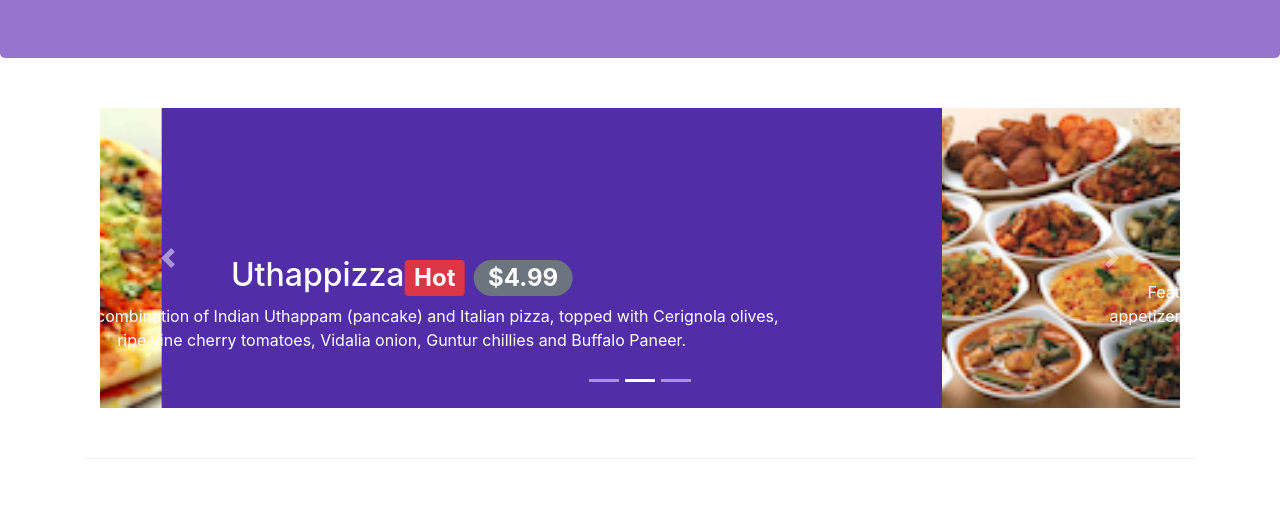
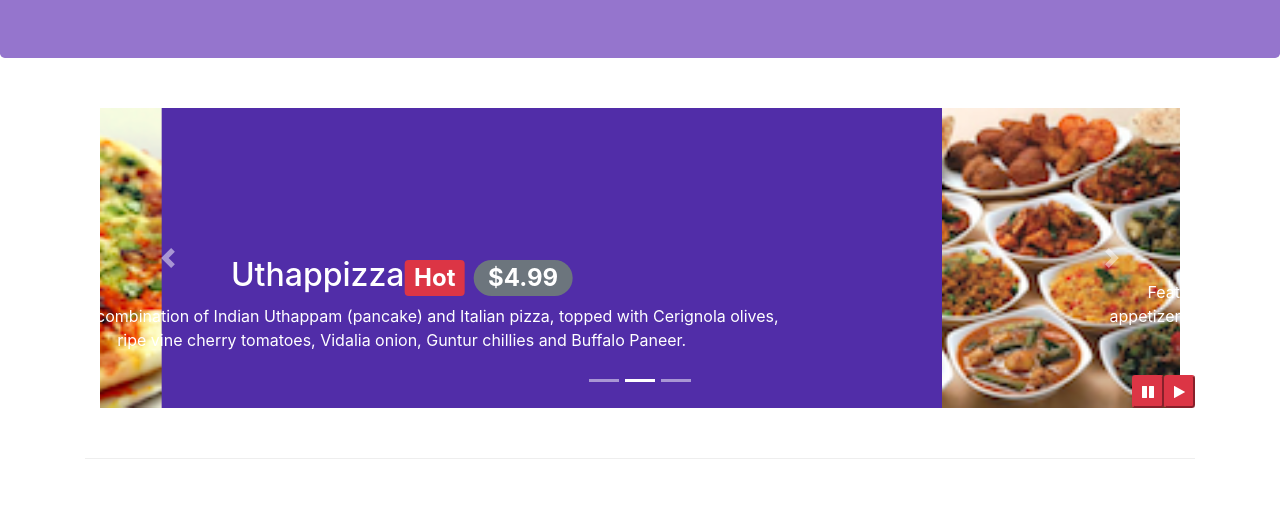
Before and after one commit to vrishabhparmar/MyBootstrapProject, a website: page index.html in a window 1280 px wide. Shown: the part 276-800 px from the top of the page. Drawn offline with nearby package versions, Linux system fonts and the light colour scheme.

Commit message:
Bootstrap Jquery

```diff
--- a/css/style.css
+++ b/css/style.css
@@ -57,3 +57,9 @@ body{
  .form-row{
      margin-bottom: 10px;
  }
+ #carouselButton{
+     position: absolute;
+     right:0;
+     bottom:0;
+     z-index: 1;
+ }
--- a/index.html
+++ b/index.html
@@ -199,6 +199,14 @@
                         data-slide="next">
                             <span class="carousel-control-next-icon"></span>
                         </a>
+                        <div class="btn-group" id="carouselButton">
+                            <button class="btn-danger btn-sm" id="carousel-pause">
+                                <span class="fa fa-pause"></span>
+                            </button>
+                            <button class="btn-danger btn-sm" id="carousel-play">
+                                    <span class="fa fa-play"></span>
+                            </button>
+                        </div>
                     </div>
                 </div>
         <div class="row row-content align-items-center">
@@ -294,11 +302,23 @@
         </div>
     </footer>
 
+
 </body>
  <!-- jQuery first, then Popper.js, then Bootstrap JS. -->
  <!-- jQuery and popper are the dependency of bootstrap -->
  <script src="node_modules/jquery/dist/jquery.slim.min.js"></script>
  <script src="node_modules/popper.js/dist/umd/popper.min.js"></script>
  <script src="node_modules/bootstrap/dist/js/bootstrap.min.js"></script>
+ <script>
+     $(document).ready(function(){
+        $('#mycarousel').carousel(function(){ interval: 2000});
+        $('#carousel-pause').click(function(){
+            $('#mycarousel').carousel('pause');
+        });
+        $('#carousel-play').click(function(){
+            $('#mycarousal').carousel('cycle');
+        });
+     });
+ </script>
 
 </html>
```
